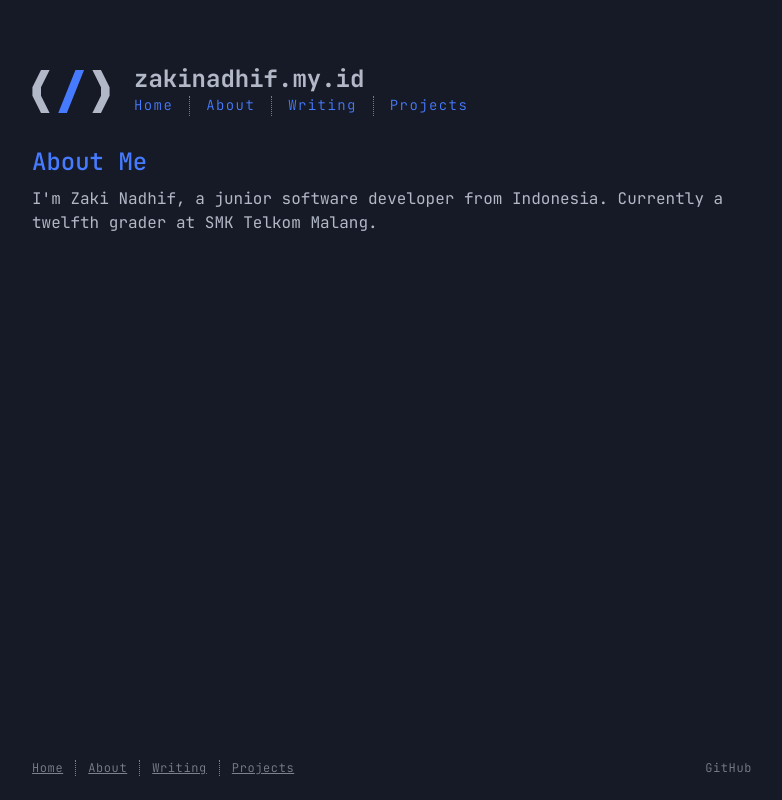
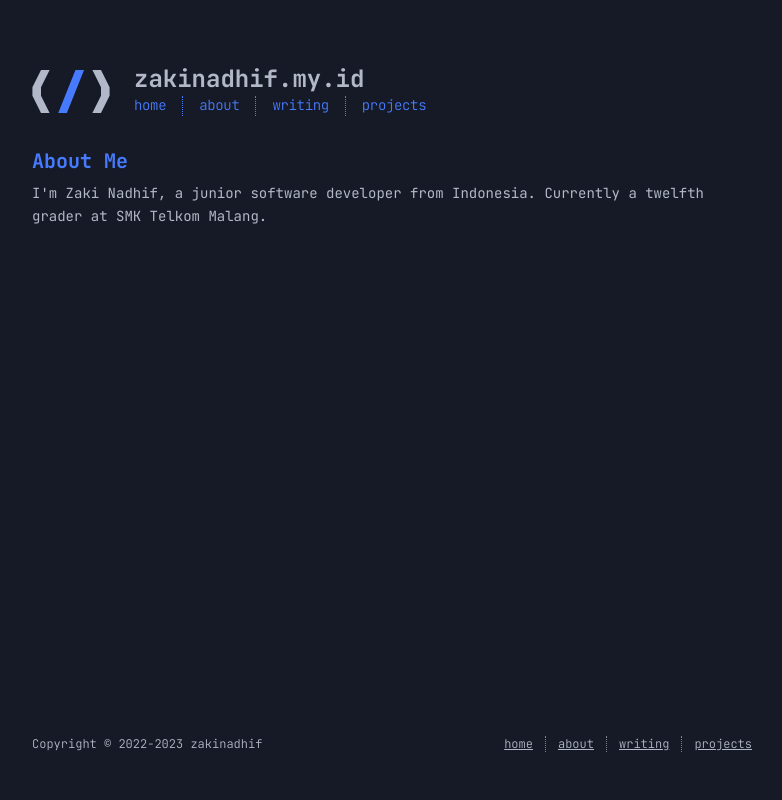
Before and after one commit to zakinadhif/zakinadhif.me, a Next.js app: page /about in a window 1280 px wide. Shown: the whole page, without its empty margins (248-1030 px from the left). Built offline with nearby package versions, Linux system fonts and the light colour scheme.

Commit message:
Touch up styling

```diff
--- a/components/content.jsx
+++ b/components/content.jsx
@@ -1,6 +1,6 @@
 export default function Content({ children }) {
     return (
-        <div className="flex flex-col min-h-full pt-12 pb-16 md:pt-16 md:pb-28 relative">
+        <div className="flex flex-col min-h-full pt-12 pb-24 md:pt-16 relative">
             {children}
         </div>
     )
--- a/components/footer.jsx
+++ b/components/footer.jsx
@@ -2,16 +2,18 @@ import Link from "next/link"
 
 export default function Footer() {
     return (
-        <footer className="flex items-center justify-center md:justify-between font-thin tracking-wider text-smoke text-xs content-center absolute bottom-0 w-full mb-6">
+        <footer className="flex flex-col gap-1 md:flex-row items-center justify-center md:justify-between font-thin text-xs content-center absolute bottom-0 w-full mb-12">
+            <div>
+                <p>Copyright © 2022-2023 zakinadhif</p>
+            </div>
             <nav>
-                <ul className="flex divide-x divide-smoke divide-dotted underline">
-                    <li className="px-3 pl-0"><Link href="/"><a>Home</a></Link></li>
-                    <li className="px-3"><Link href="/about"><a>About</a></Link></li>
-                    <li className="px-3"><Link href="/archives"><a>Writing</a></Link></li>
-                    <li className="px-3 pr-0"><a href="https://github.com/zakinadhif">Projects</a></li>
+                <ul className="flex divide-x divide-smoke divide-dotted underline underline-offset-1">
+                    <li className="px-3 pl-0"><Link href="/"><a>home</a></Link></li>
+                    <li className="px-3"><Link href="/about"><a>about</a></Link></li>
+                    <li className="px-3"><Link href="/archives"><a>writing</a></Link></li>
+                    <li className="px-3 pr-0"><a href="https://github.com/zakinadhif">projects</a></li>
                 </ul>
             </nav>
-            <a className="sm:inline-block hidden" href="https://github.com/zakinadhif">GitHub</a>
         </footer>
     )
 }
--- a/components/navbar.jsx
+++ b/components/navbar.jsx
@@ -7,11 +7,11 @@ export default function Navbar() {
             <div className="bg-[url('/assets/code.svg')] w-[78px] h-[55px] bg-contain bg-no-repeat bg-center float-left inline-block mr-6"/>
             <div className="font-bold text-2xl">zakinadhif.my.id</div>
             <nav className="font-light text-sm tracking-widest text-bluemoon hidden md:block">
-                <ul className="flex divide-x divide-bluemoon divide-dotted">
-                    <li className="px-4 pl-0"><Link href="/"><a className="hover:underline underline-offset-1">Home</a></Link></li>
-                    <li className="px-4"><Link href="/about"><a className="hover:underline underline-offset-1">About</a></Link></li>
-                    <li className="px-4"><Link href="/archives"><a className="hover:underline underline-offset-1">Writing</a></Link></li>
-                    <li className="px-4 pr-0"><a href="https://github.com/zakinadhif" className="hover:underline underline-offset-1">Projects</a></li>
+                <ul className="flex divide-x divide-bluemoon divide-dotted tracking-tight">
+                    <li className="px-4 pl-0"><Link href="/"><a className="hover:underline underline-offset-1">home</a></Link></li>
+                    <li className="px-4"><Link href="/about"><a className="hover:underline underline-offset-1">about</a></Link></li>
+                    <li className="px-4"><Link href="/archives"><a className="hover:underline underline-offset-1">writing</a></Link></li>
+                    <li className="px-4 pr-0"><a href="https://github.com/zakinadhif" className="hover:underline underline-offset-1">projects</a></li>
                 </ul>
             </nav>
         </header>
--- a/pages/about.jsx
+++ b/pages/about.jsx
@@ -14,7 +14,7 @@ export default function Home({ allPostsData }) {
       </Head>
       <Navbar />
       <main>
-        <h1 className="text-2xl font-medium text-bluemoon mb-2 mt-3">About Me</h1>
+        <h1 className="text-xl font-bold text-bluemoon mb-2 mt-3">About Me</h1>
         <p>
           I'm Zaki Nadhif, a junior software developer from Indonesia. Currently a
           twelfth grader at SMK Telkom Malang.
--- a/pages/archives.jsx
+++ b/pages/archives.jsx
@@ -40,7 +40,7 @@ export default function Archives({ postsGroupedByYear, postTags, postGroups }) {
         <ul>
           {postsGroupedByYear?.map(([year, posts]) => (
             <li key={year}>
-              <h2 className="text-lg font-medium my-2">{year}</h2>
+              <h2 className="text-lg font-bold my-2">{year}</h2>
               <ul>
                 {posts.map((post) => (
                   <li className="md:ml-4 flex flex-col md:flex-row mb-1" key={post.slugStr}>
--- a/styles/globals.css
+++ b/styles/globals.css
@@ -9,11 +9,12 @@ html, #__next, body {
 }
 
 body {
-  @apply font-jetbrains-mono bg-[#161A26] text-whitesmoke overflow-auto max-w-3xl w-full mx-auto px-6;
+  @apply font-jetbrains-mono bg-[#161A26] text-whitesmoke overflow-auto
+    max-w-3xl w-full mx-auto px-6 text-sm leading-relaxed;
 
   text-rendering: geometricPrecision;
 }
 
 .h2 {
-  @apply text-2xl text-bluemoon mb-4 mt-8 font-medium
+  @apply text-xl text-bluemoon mb-4 mt-8 font-bold
 }
```
